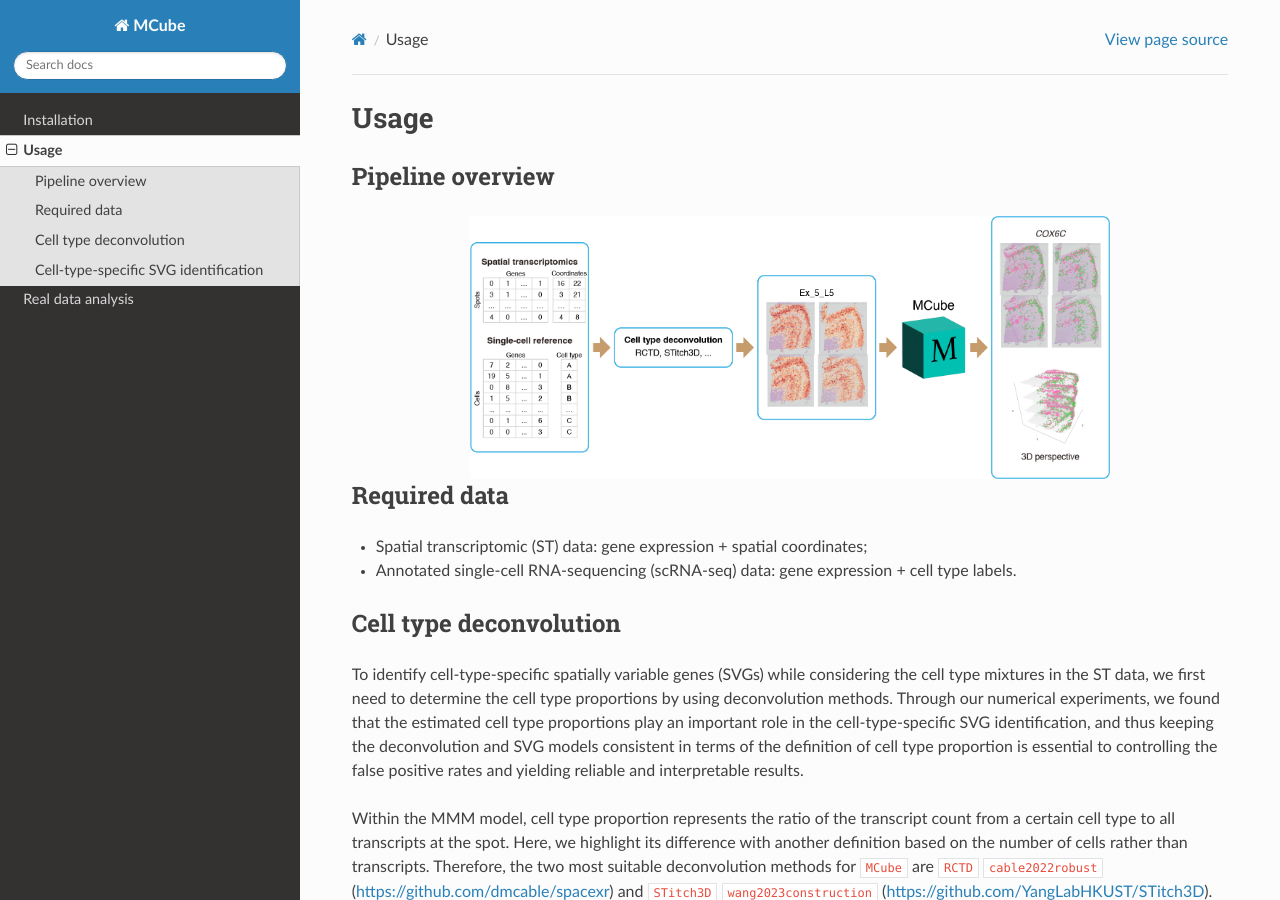
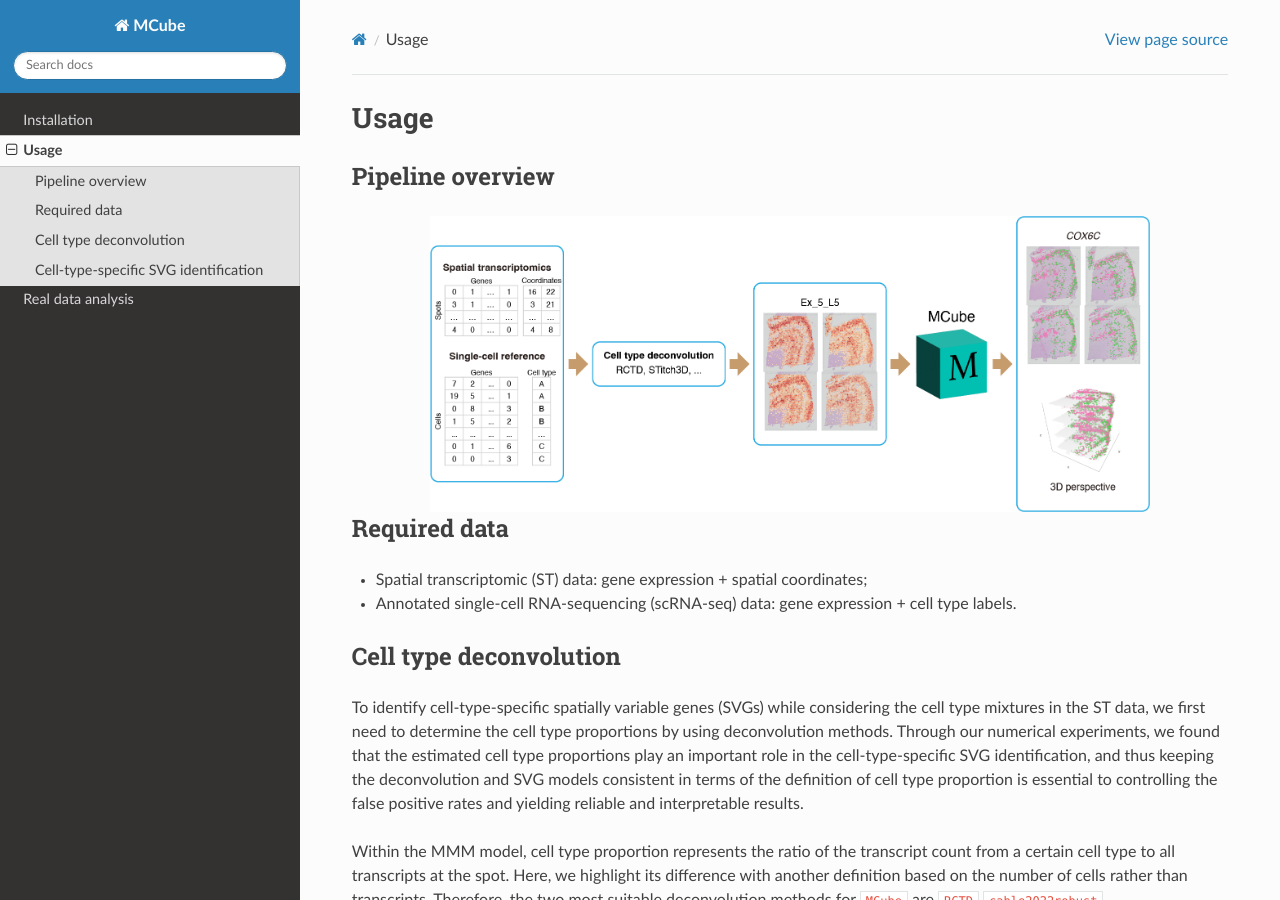
Before and after one commit to statwangz/MCube-tutorial, a Sphinx documentation site: the page built from docs/source/usage.rst, in a window 1280 px wide and 900 px high. Built offline with Sphinx 7.4.7 and the Read the Docs theme 3.1.0, drawn with Linux system fonts in a browser that asks for light colours; pages that are not in the unit, such as notebooks, are missing from menus; cross-references to code outside the pages are shown as plain code.

Commit message:
Update usage.rst

```diff
--- a/docs/source/usage.rst
+++ b/docs/source/usage.rst
@@ -6,7 +6,7 @@ Pipeline overview
 =================
 
 .. figure:: figures/pipeline.png
-   :width: 640px
+   :width: 720px
    :align: center
    :alt: Pipeline
 
```
